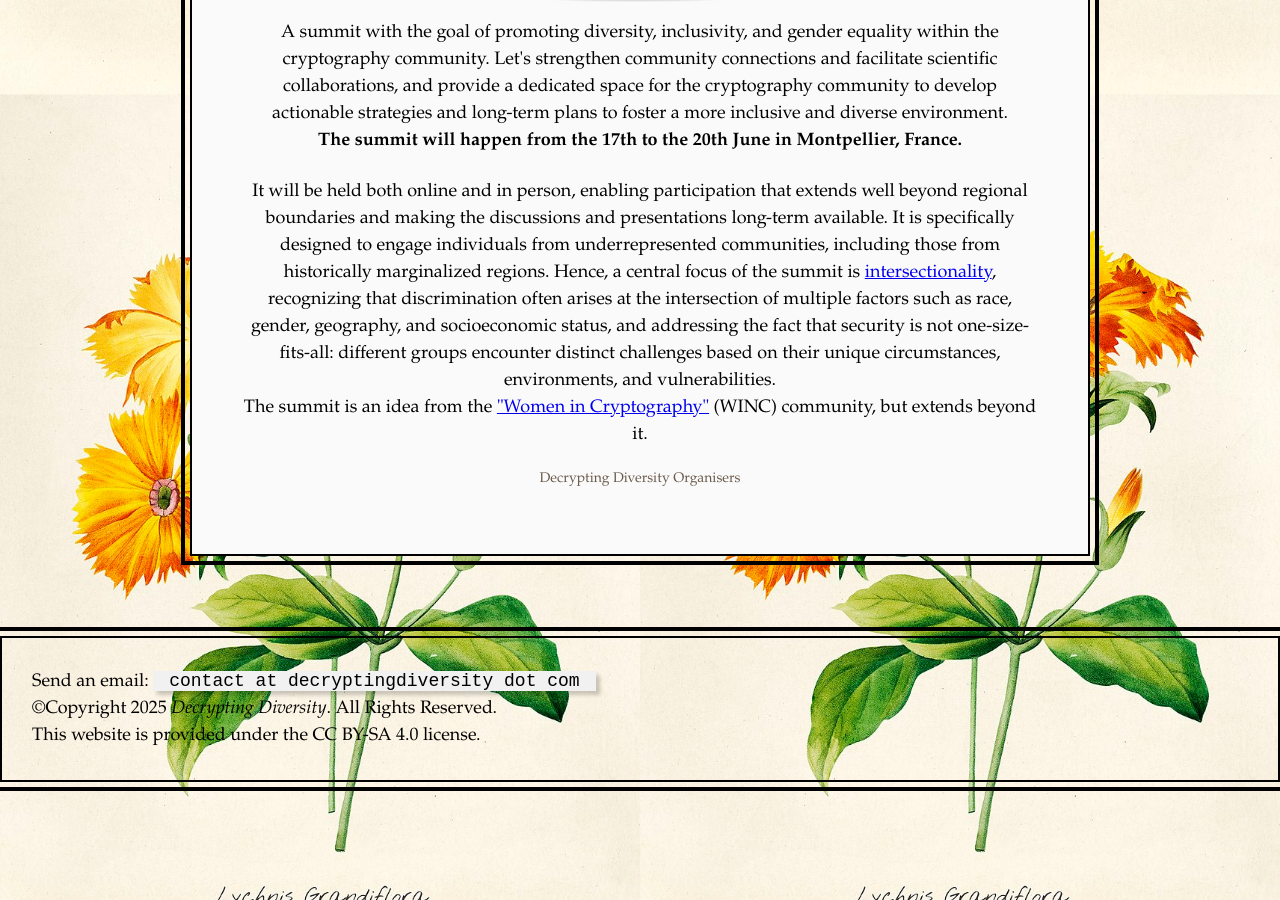
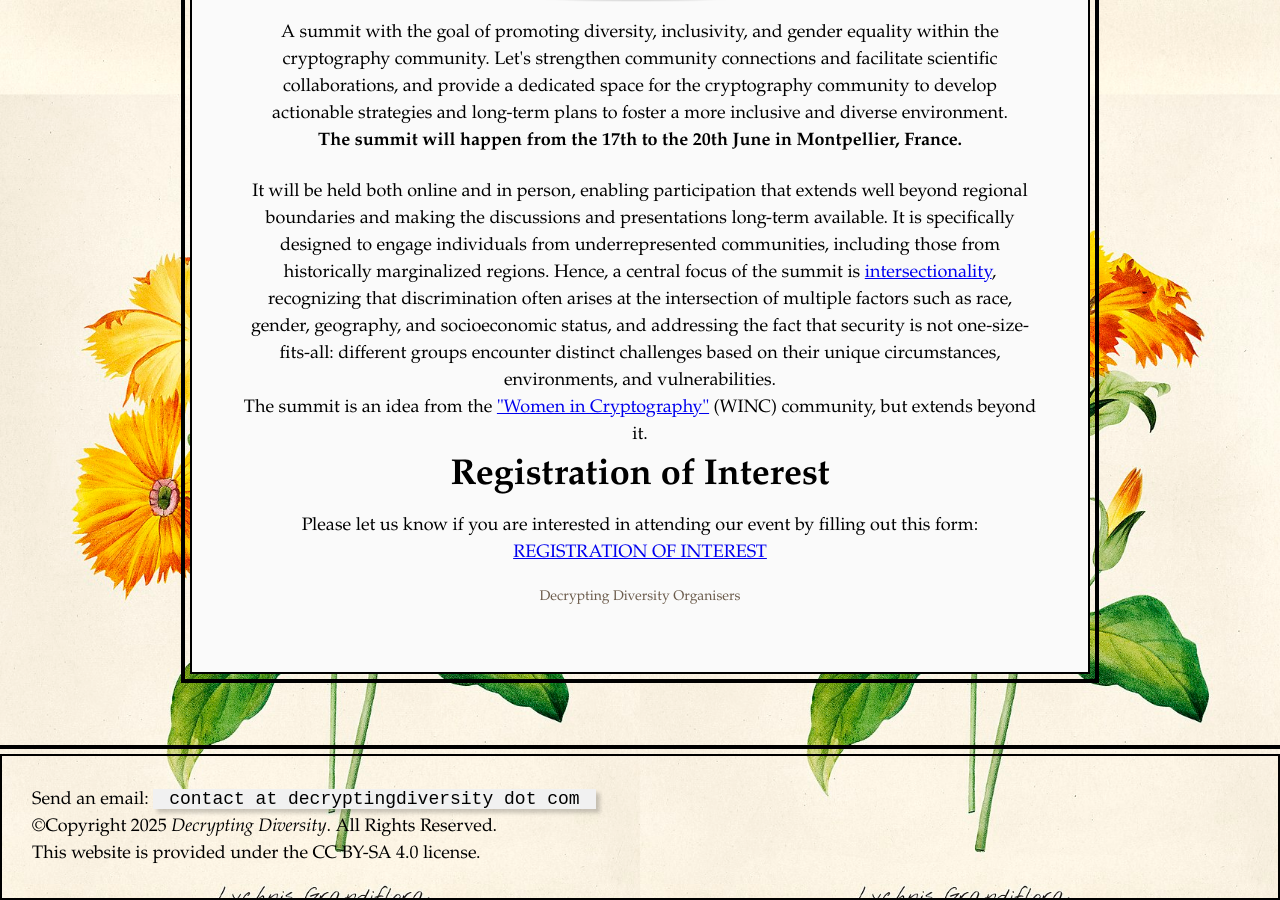
Before and after one commit to women-in-cryptography/decryptingdiversity.github.io, a Jekyll site: the page built from index.html, in a window 1280 px wide and 900 px high, scrolled down 802 px. Built offline with Jekyll 4.4.1, drawn with Linux system fonts in a browser that asks for light colours.

Commit message:
Update index.html

```diff
--- a/index.html
+++ b/index.html
@@ -12,5 +12,9 @@ layout: default
 			  </p>
 				<p>The summit is an idea from the <a href="https://www.womenincryptography.com/" target="_blank">"Women in Cryptography"</a> (WINC) community, but extends beyond it.
         </p>
+	<h1>Registration of Interest</h1>
+	<p>
+Please let us know if you are interested in attending our event by filling out this form: <a href="https://docs.google.com/forms/d/e/1FAIpQLScFSqvx9g9gc6cFDvB6eNE3olD5DNYff3RleZTk0npQoySpqQ/viewform?usp=dialog">REGISTRATION OF INTEREST</a>
+</p>
         <p class="footer">Decrypting Diversity Organisers</p>
 </div>
```
